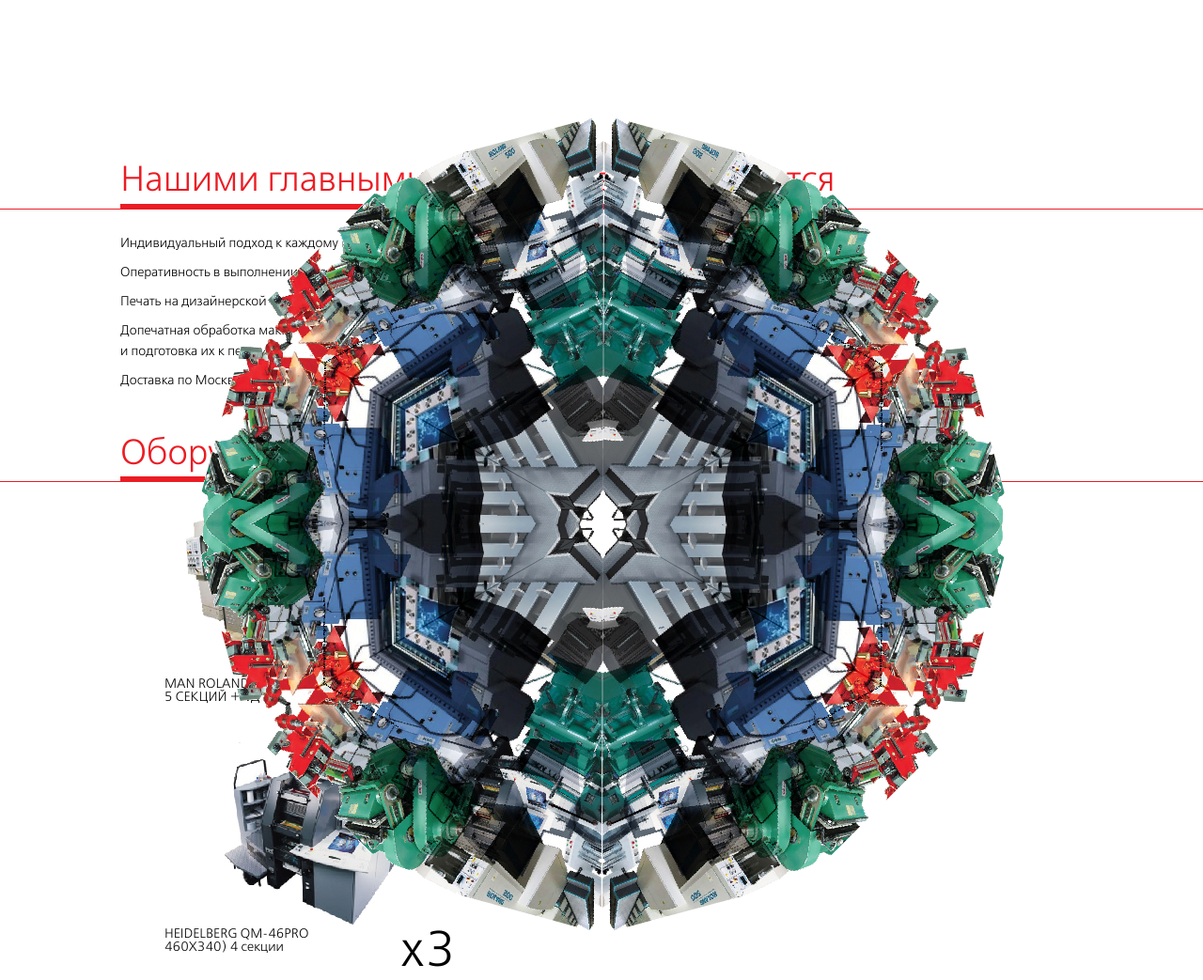
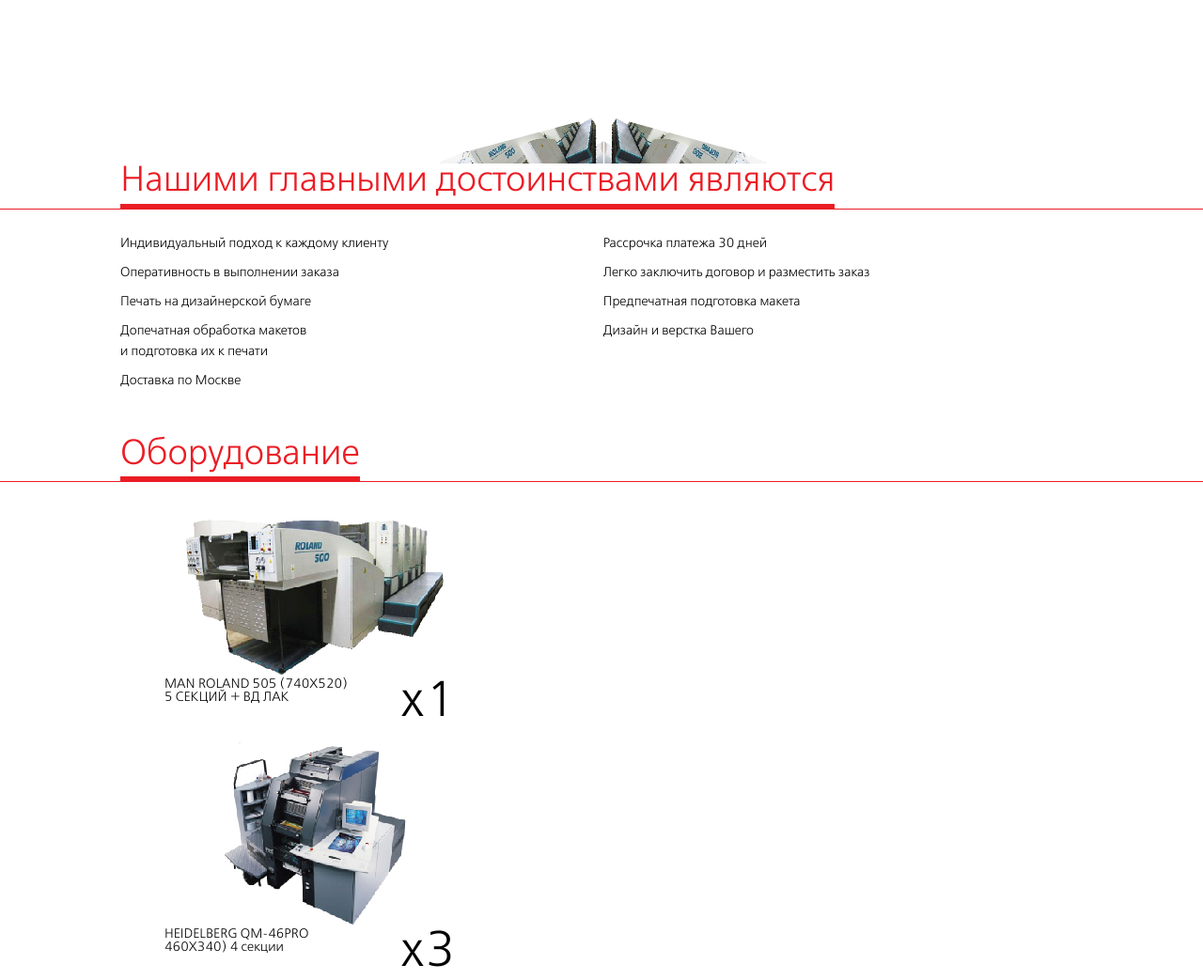
Before and after one commit to lynx1983/urbanexpo, a plain HTML site: page index.html in a window 1280 px wide. Shown: the part 5040-6083 px from the top of the page at 94% size. Drawn offline with Linux system fonts and the light colour scheme.

Commit message:
hide tech-hg under content

```diff
--- a/css/style.css
+++ b/css/style.css
@@ -852,6 +852,7 @@ form span.required {
     left: 50%;
     margin-left: -427px;
     background: url('../img/tech-bg.png') no-repeat center bottom;
+    z-index: 1;
 }
 
 #tech .header {
@@ -864,6 +865,9 @@ form span.required {
 }
 
 #tech .inner {
+    background: #FFFFFF;
+    position: relative;
+    z-index: 2;
 }
 
 #tech .header h2 {
```
